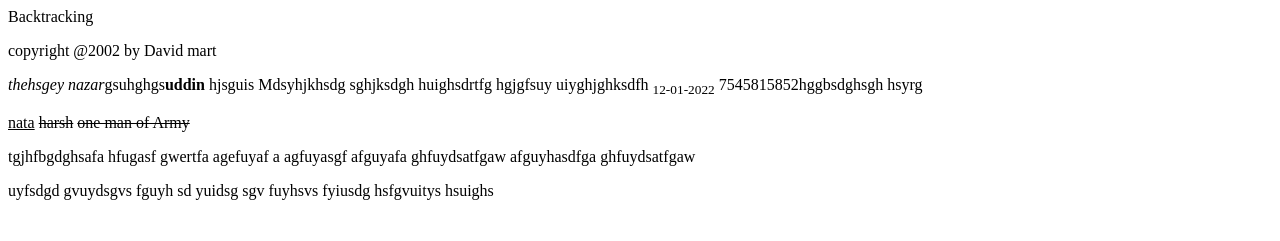
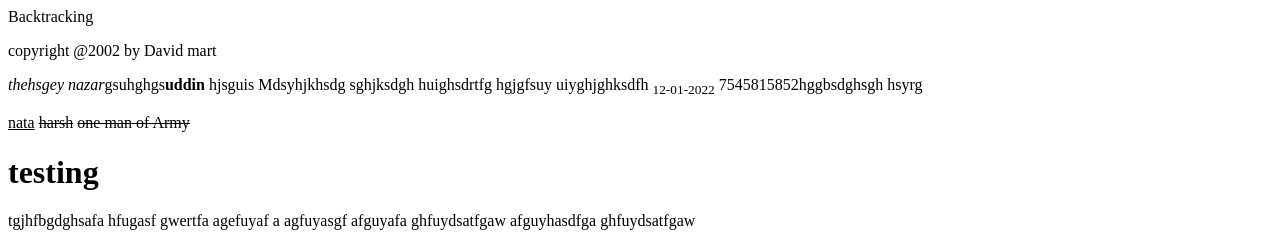
Before and after one commit to Nazarimam/index, a plain HTML site: page index.html in a window 1280 px wide. Shown: the top 241 px of the page. Drawn offline with Linux system fonts and the light colour scheme.

Commit message:
Update index.html

```diff
--- a/index.html
+++ b/index.html
@@ -6,7 +6,8 @@
         <super>7545815852</super>hggbsdghsgh hsyrg</p>
         <ins>nata</ins> <del>harsh</del>
         <strike>one man of Army</strike>
-        <p>
+<p><h1>testing</h1>
+
             tgjhfbgdghsafa hfugasf gwertfa agefuyaf a agfuyasgf afguyafa ghfuydsatfgaw afguyhasdfga ghfuydsatfgaw
         </p>
         <P>uyfsdgd gvuydsgvs fguyh sd yuidsg sgv fuyhsvs fyiusdg  hsfgvuitys hsuighs </P>
```
